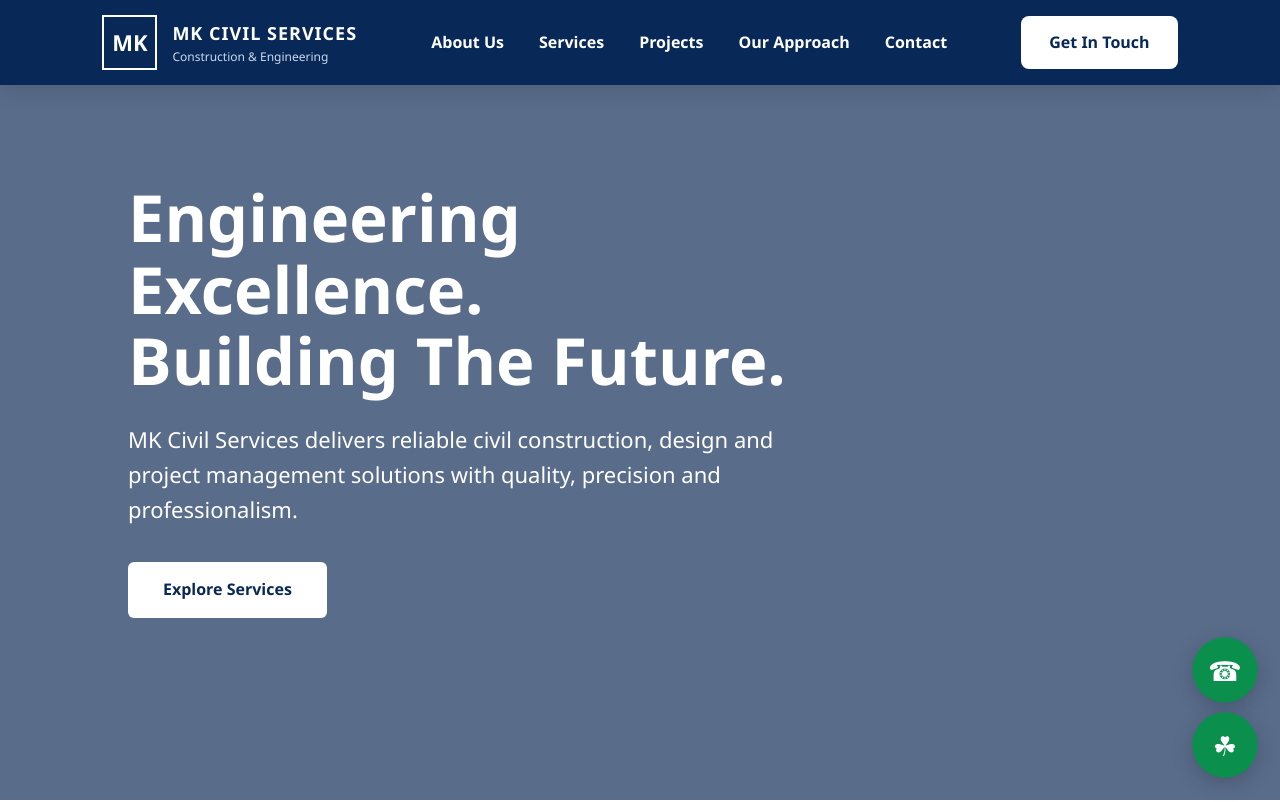
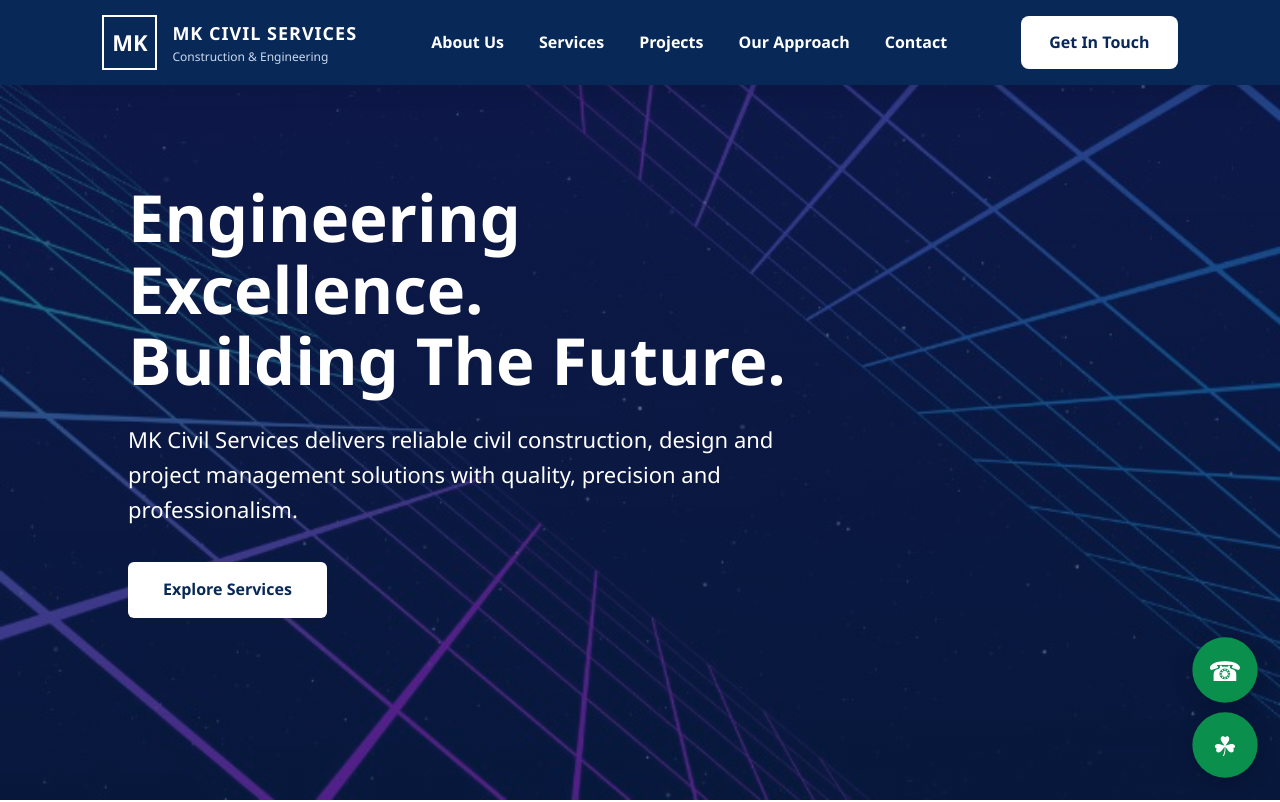
Before and after one commit to buddalanandini/MK-Civil-Services, a plain HTML site: page index.html in a window 1280 px wide. Shown: the top 802 px of the page. Drawn offline with Linux system fonts and the light colour scheme.

Commit message:
Update style.css

```diff
--- a/style.css
+++ b/style.css
@@ -142,7 +142,7 @@ height:100vh;
 background:
 
 linear-gradient(#062350aa,#062350aa),
-url("images/hero.jpg");
+url("hero.jpg");
 
 
 background-size:cover;
```
